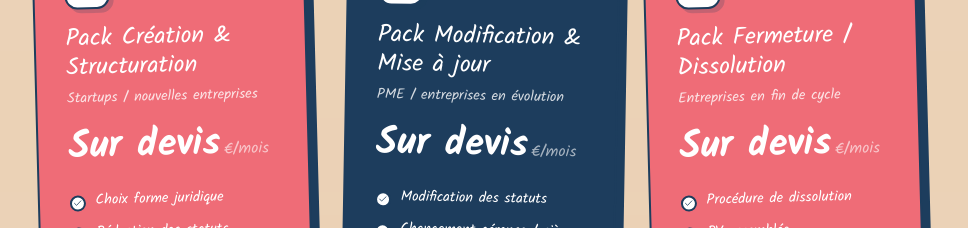
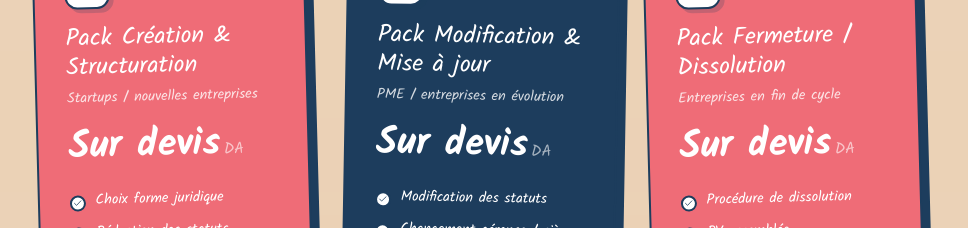
Before and after one commit to yousri33/massilia, a Next.js app: page / in a window 1280 px wide. Shown: the part 1760-1988 px from the top of the page, without its empty margins (160-1128 px from the left). Built offline with nearby package versions, Linux system fonts and the light colour scheme; no server answers.

Commit message:
feat: change currency from € to DA

```diff
--- a/src/components/ServicesGrid.tsx
+++ b/src/components/ServicesGrid.tsx
@@ -115,7 +115,7 @@ export const ServicesGrid = () => {
             </motion.div>
           ))}
 
-          {/* Card Special pour l’offre à 0€ */}
+          {/* Card Special pour l’offre à 0 DA */}
           <motion.div
             initial={{ opacity: 0, scale: 0.9 }}
             whileInView={{ opacity: 1, scale: 1 }}
@@ -128,7 +128,7 @@ export const ServicesGrid = () => {
               <div className="absolute top-[-20%] right-[-20%] w-60 h-60 bg-coral rounded-full blur-[80px] opacity-20 group-hover:opacity-40 transition-all duration-700" />
               <div className="absolute bottom-[-10%] left-[-10%] w-50 h-50 bg-white rounded-full blur-[100px] opacity-10" />
 
-              <h3 className="text-4xl font-serif font-black mb-6 z-10 leading-tight">Démarrer à <span className="text-coral">0€</span></h3>
+              <h3 className="text-4xl font-serif font-black mb-6 z-10 leading-tight">Démarrer à <span className="text-coral">0 DA</span></h3>
               <p className="text-white/80 mb-10 font-medium leading-relaxed z-10 text-lg">
                  Lancez votre activité sans investir un centime en honoraires juridiques.
                  <span className="block mt-4 text-white font-bold underline decoration-coral decoration-2">Offre limitée aux premiers inscrits.</span>
--- a/src/components/ui/creative-pricing.tsx
+++ b/src/components/ui/creative-pricing.tsx
@@ -140,7 +140,7 @@ function CreativePricing({
                                     "text-xl font-medium",
                                     (tier.color === 'navy' || tier.color === 'coral') ? "text-white/60" : "text-navy/50 dark:text-zinc-400"
                                 )}>
-                                    {tier.unit || "€/mois"}
+                                    {tier.unit || "DA"}
                                 </span>
                             </div>
 
```
